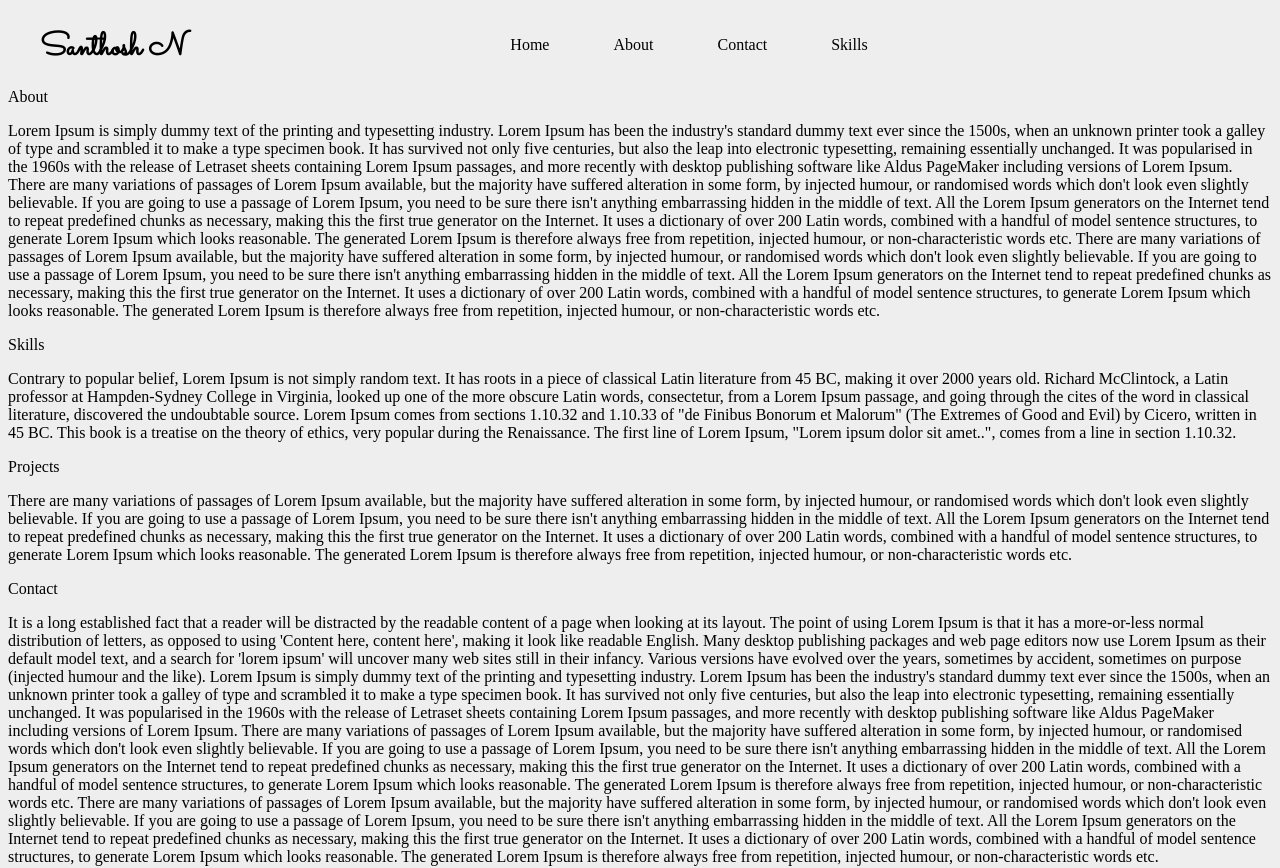
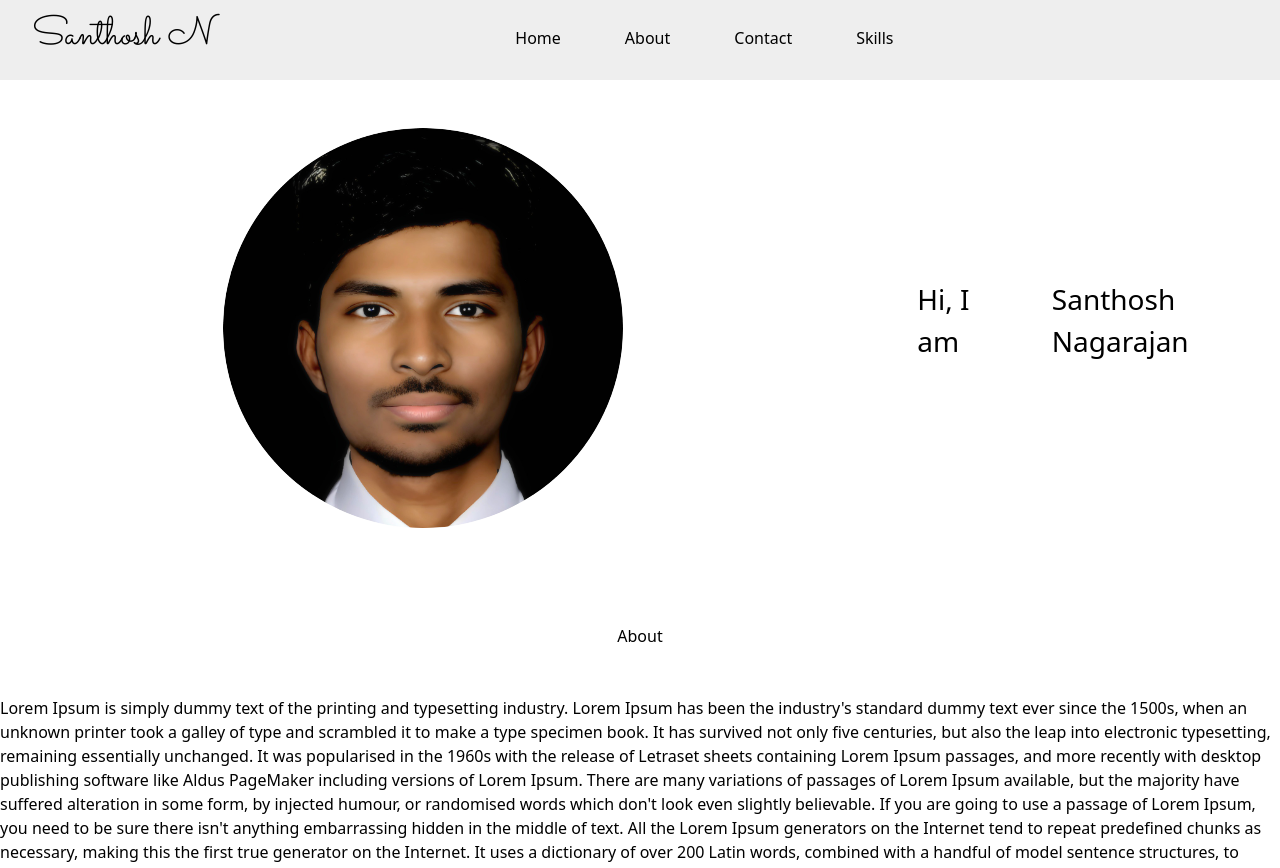
Before and after one commit to NagarajanSanthosh/Portfolio-react, a React (Vite) app: page / in a window 1280 px wide. Shown: the top 868 px of the page. Built offline with nearby package versions, Linux system fonts and the light colour scheme.

Commit message:
created intro.jsx to add intro section

```diff
--- a/src/components/About.jsx
+++ b/src/components/About.jsx
@@ -1,13 +1,16 @@
 import React from 'react'
-
+import 'bootstrap/dist/css/bootstrap.min.css'
 const About = () => {
   return (
-    <div id='about'>About
-    <p>Lorem Ipsum is simply dummy text of the printing and typesetting industry. Lorem Ipsum has been the industry's standard dummy text ever since the 1500s, when an unknown printer took a galley of type and scrambled it to make a type specimen book. It has survived not only five centuries, but also the leap into electronic typesetting, remaining essentially unchanged. It was popularised in the 1960s with the release of Letraset sheets containing Lorem Ipsum passages, and more recently with desktop publishing software like Aldus PageMaker including versions of Lorem Ipsum.
-    There are many variations of passages of Lorem Ipsum available, but the majority have suffered alteration in some form, by injected humour, or randomised words which don't look even slightly believable. If you are going to use a passage of Lorem Ipsum, you need to be sure there isn't anything embarrassing hidden in the middle of text. All the Lorem Ipsum generators on the Internet tend to repeat predefined chunks as necessary, making this the first true generator on the Internet. It uses a dictionary of over 200 Latin words, combined with a handful of model sentence structures, to generate Lorem Ipsum which looks reasonable. The generated Lorem Ipsum is therefore always free from repetition, injected humour, or non-characteristic words etc.
-    There are many variations of passages of Lorem Ipsum available, but the majority have suffered alteration in some form, by injected humour, or randomised words which don't look even slightly believable. If you are going to use a passage of Lorem Ipsum, you need to be sure there isn't anything embarrassing hidden in the middle of text. All the Lorem Ipsum generators on the Internet tend to repeat predefined chunks as necessary, making this the first true generator on the Internet. It uses a dictionary of over 200 Latin words, combined with a handful of model sentence structures, to generate Lorem Ipsum which looks reasonable. The generated Lorem Ipsum is therefore always free from repetition, injected humour, or non-characteristic words etc.
+    <div id='about'>
+      <div className='text-center mx-5 my-5'>
+        About
+      </div>
+      <p>Lorem Ipsum is simply dummy text of the printing and typesetting industry. Lorem Ipsum has been the industry's standard dummy text ever since the 1500s, when an unknown printer took a galley of type and scrambled it to make a type specimen book. It has survived not only five centuries, but also the leap into electronic typesetting, remaining essentially unchanged. It was popularised in the 1960s with the release of Letraset sheets containing Lorem Ipsum passages, and more recently with desktop publishing software like Aldus PageMaker including versions of Lorem Ipsum.
+        There are many variations of passages of Lorem Ipsum available, but the majority have suffered alteration in some form, by injected humour, or randomised words which don't look even slightly believable. If you are going to use a passage of Lorem Ipsum, you need to be sure there isn't anything embarrassing hidden in the middle of text. All the Lorem Ipsum generators on the Internet tend to repeat predefined chunks as necessary, making this the first true generator on the Internet. It uses a dictionary of over 200 Latin words, combined with a handful of model sentence structures, to generate Lorem Ipsum which looks reasonable. The generated Lorem Ipsum is therefore always free from repetition, injected humour, or non-characteristic words etc.
+        There are many variations of passages of Lorem Ipsum available, but the majority have suffered alteration in some form, by injected humour, or randomised words which don't look even slightly believable. If you are going to use a passage of Lorem Ipsum, you need to be sure there isn't anything embarrassing hidden in the middle of text. All the Lorem Ipsum generators on the Internet tend to repeat predefined chunks as necessary, making this the first true generator on the Internet. It uses a dictionary of over 200 Latin words, combined with a handful of model sentence structures, to generate Lorem Ipsum which looks reasonable. The generated Lorem Ipsum is therefore always free from repetition, injected humour, or non-characteristic words etc.
 
-    </p>
+      </p>
     </div>
   )
 }
--- a/src/components/App.js
+++ b/src/components/App.js
@@ -1,16 +1,20 @@
 import React from 'react'
-
+import '../index.css'
 import Navbar from './Navbar'
 import About from './About'
 import Skills from './Skills';
 import Projects from './Projects';
 import Contact from './Contact'
+import Intro from './Intro';
 
 const App = () => {
     return (
         <div>
             <div className='alltextblack'>
-                <Navbar />
+                <div className='flex items-end'>
+                    <Navbar />
+                </div>
+                <Intro />
                 <About />
                 <Skills />
                 <Projects />
--- /dev/null
+++ b/src/components/Intro.jsx
@@ -0,0 +1,20 @@
+import React from 'react'
+import image from '../image/profile2.jpg'
+import '../index.css'
+const Intro = () => {
+    return (
+        <div>
+            <div className='row'>
+                <div className='col-lg-8'>
+                    <img className='rounded-circle  image-style rounded mx-auto my-5 d-block' src={image} alt='profile' />
+                </div>
+                <div className='col-lg-4  d-flex align-items-center'>
+                    <p className='ms-5 fs-3 align-items-center'>Hi, I am</p><br />
+                    <p className='ms-5 fs-3 align-items-center'>Santhosh Nagarajan</p>
+                </div>
+            </div>
+        </div>
+    )
+}
+
+export default Intro
--- a/src/components/Projects.jsx
+++ b/src/components/Projects.jsx
@@ -2,7 +2,7 @@ import React from 'react'
 
 const Projects = () => {
     return (
-        <div>Projects
+        <div id='project'>Projects
             <p>There are many variations of passages of Lorem Ipsum available, but the majority have suffered alteration in some form, by injected humour, or randomised words which don't look even slightly believable. If you are going to use a passage of Lorem Ipsum, you need to be sure there isn't anything embarrassing hidden in the middle of text. All the Lorem Ipsum generators on the Internet tend to repeat predefined chunks as necessary, making this the first true generator on the Internet. It uses a dictionary of over 200 Latin words, combined with a handful of model sentence structures, to generate Lorem Ipsum which looks reasonable. The generated Lorem Ipsum is therefore always free from repetition, injected humour, or non-characteristic words etc.</p>
         </div>
     )
--- a/src/components/Skills.jsx
+++ b/src/components/Skills.jsx
@@ -2,7 +2,7 @@ import React from 'react'
 
 const Skills = () => {
   return (
-    <div id='skill'>Skills
+    <div id='skills'>Skills
     <p>Contrary to popular belief, Lorem Ipsum is not simply random text. It has roots in a piece of classical Latin literature from 45 BC, making it over 2000 years old. Richard McClintock, a Latin professor at Hampden-Sydney College in Virginia, looked up one of the more obscure Latin words, consectetur, from a Lorem Ipsum passage, and going through the cites of the word in classical literature, discovered the undoubtable source. Lorem Ipsum comes from sections 1.10.32 and 1.10.33 of "de Finibus Bonorum et Malorum" (The Extremes of Good and Evil) by Cicero, written in 45 BC. This book is a treatise on the theory of ethics, very popular during the Renaissance. The first line of Lorem Ipsum, "Lorem ipsum dolor sit amet..", comes from a line in section 1.10.32.</p>
     </div>
   )
```
